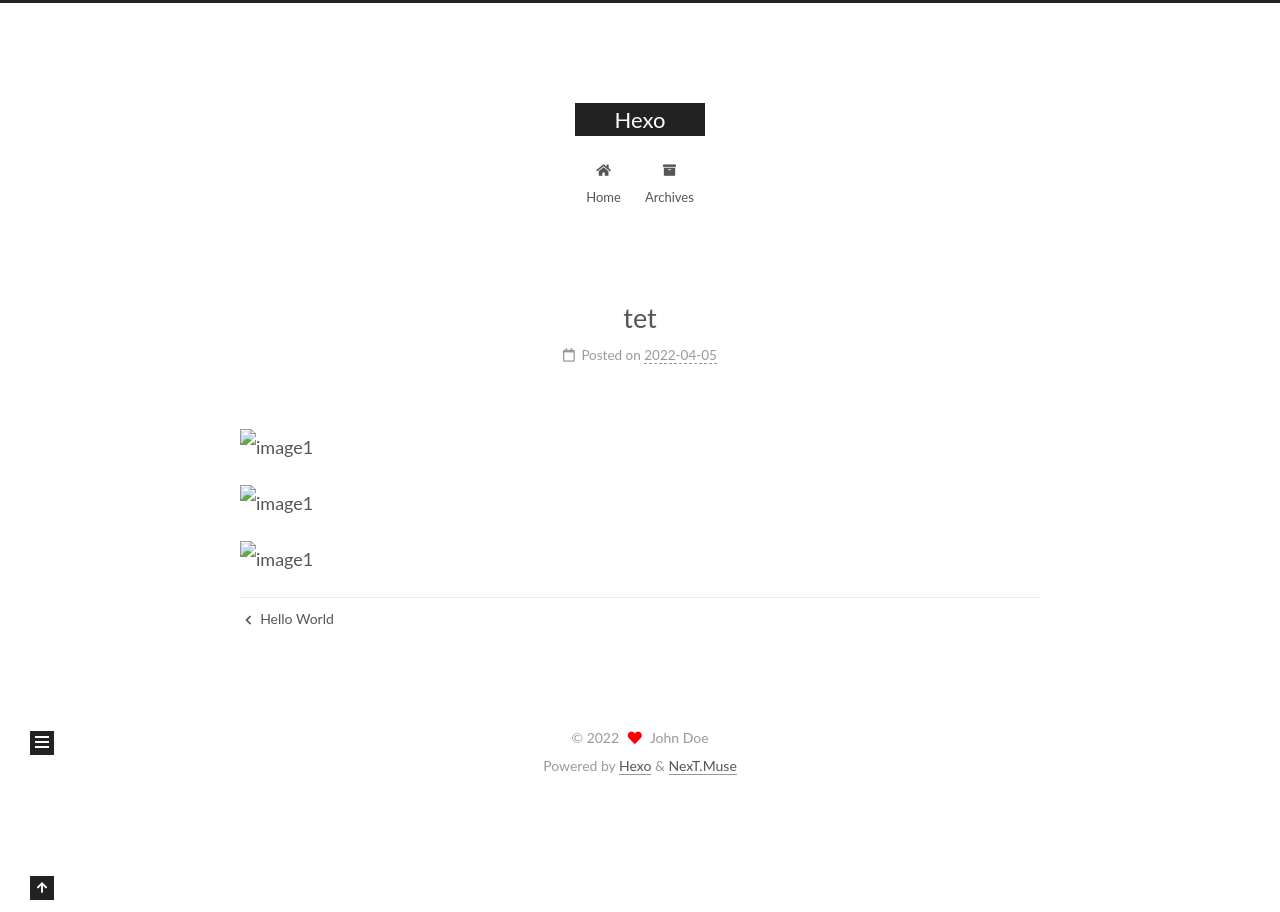
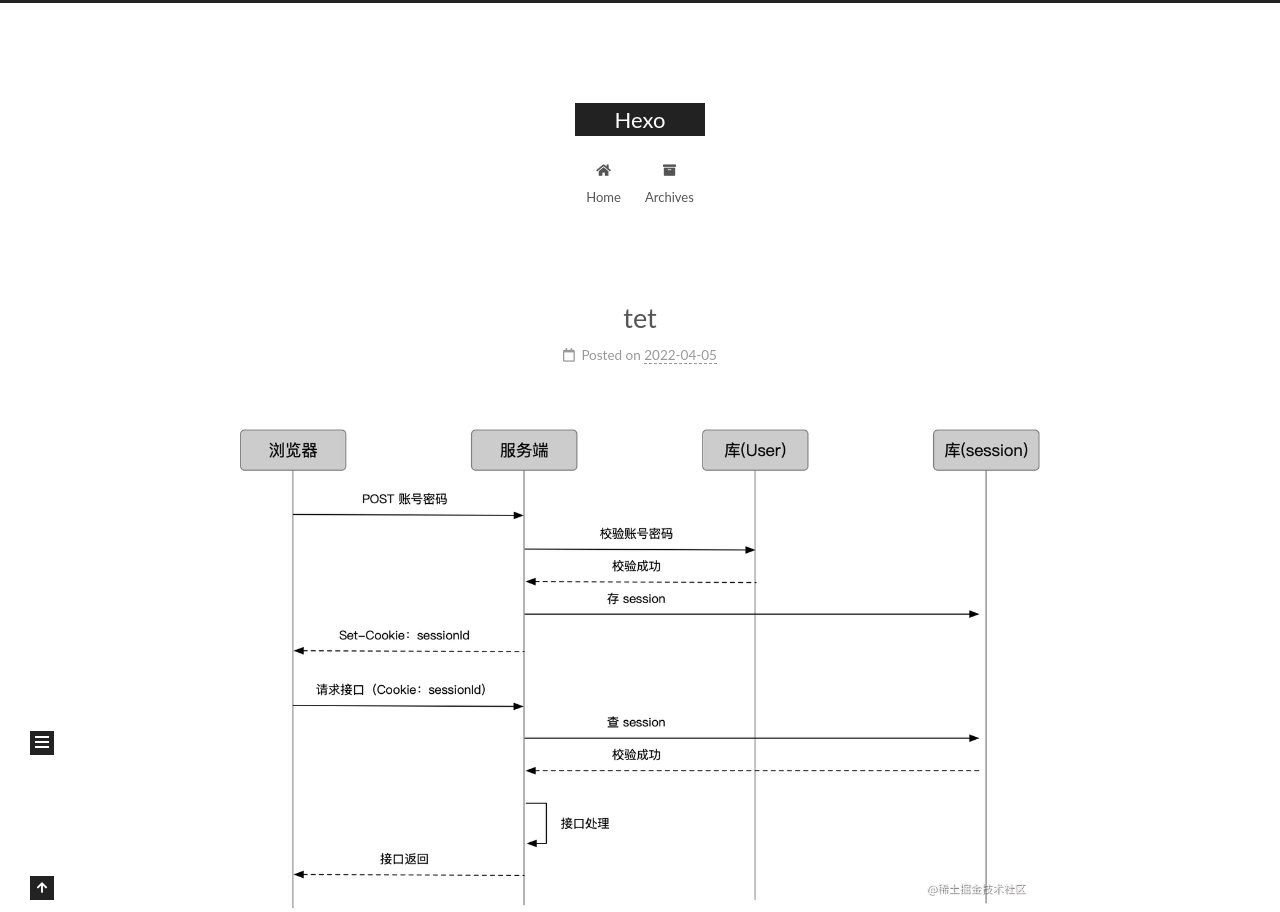
Before and after one commit to wowliwork/wowliwork.github.io, a plain HTML site: page 2022/04/05/16-02-54/index.html in a window 1280 px wide. Shown: the top 912 px of the page. Before the commit the page ends 800 px from the top, so only its background shows below. Drawn offline with Linux system fonts and the light colour scheme.

Commit message:
Site updated: 2022-04-05 16:46:05

```diff
--- a/2022/04/05/16-02-54/index.html
+++ b/2022/04/05/16-02-54/index.html
@@ -25,14 +25,14 @@
 <meta property="og:url" content="https://wowliwork.github.io/2022/04/05/16-02-54/index.html">
 <meta property="og:site_name" content="Hexo">
 <meta property="og:locale" content="en_US">
-<meta property="og:image" content="https://wowliwork.github.io/2022/04/05/16-02-54/04/05/16-02-54/image1.jpg">
-<meta property="og:image" content="https://wowliwork.github.io/2022/04/05/16-02-54/04/05/16-02-54/image1.jpg">
-<meta property="og:image" content="https://wowliwork.github.io/2022/04/05/16-02-54/04/05/16-02-54/image1.jpg">
+<meta property="og:image" content="https://wowliwork.github.io/2022/04/05/16-02-54/image1.jpg">
+<meta property="og:image" content="https://wowliwork.github.io/2022/04/05/16-02-54/image1.jpg">
+<meta property="og:image" content="https://wowliwork.github.io/2022/04/05/16-02-54/image1.jpg">
 <meta property="article:published_time" content="2022-04-05T08:02:54.000Z">
 <meta property="article:modified_time" content="2022-04-05T08:28:56.569Z">
 <meta property="article:author" content="John Doe">
 <meta name="twitter:card" content="summary">
-<meta name="twitter:image" content="https://wowliwork.github.io/2022/04/05/16-02-54/04/05/16-02-54/image1.jpg">
+<meta name="twitter:image" content="https://wowliwork.github.io/2022/04/05/16-02-54/image1.jpg">
 
 <link rel="canonical" href="https://wowliwork.github.io/2022/04/05/16-02-54/">
 
@@ -190,9 +190,9 @@
     <div class="post-body" itemprop="articleBody">
 
 
-        <p><img src="/2022/04/05/16-02-54/04/05/16-02-54/image1.jpg" alt="image1"></p>
-<p><img src="/2022/04/05/16-02-54/04/05/16-02-54/image1.jpg" alt="image1"></p>
-<p><img src="/2022/04/05/16-02-54/04/05/16-02-54/image1.jpg" alt="image1"></p>
+        <p><img src="/2022/04/05/16-02-54/image1.jpg" alt="image1"></p>
+<p><img src="/2022/04/05/16-02-54/image1.jpg" alt="image1"></p>
+<p><img src="/2022/04/05/16-02-54/image1.jpg" alt="image1"></p>
 
     </div>
 
--- a/css/main.css
+++ b/css/main.css
@@ -1168,7 +1168,7 @@ pre .javascript .function {
 }
 .links-of-author a::before,
 .links-of-author span.exturl::before {
-  background: #c3664f;
+  background: #1bff77;
   border-radius: 50%;
   content: ' ';
   display: inline-block;
```
Also changed, not shown: index.html (+3 -3 lines).
